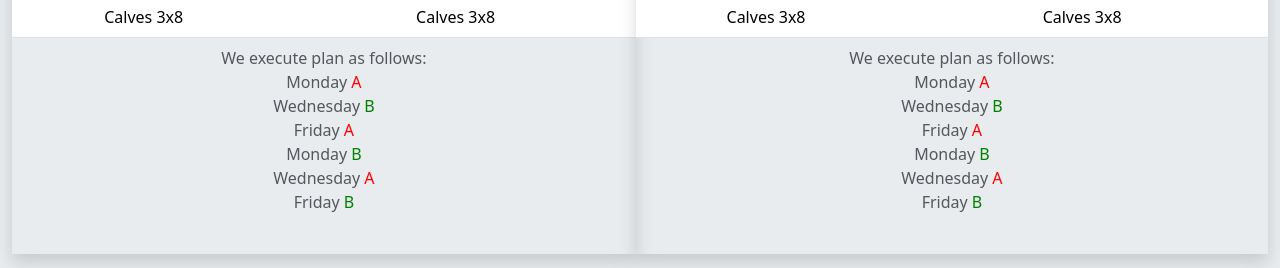
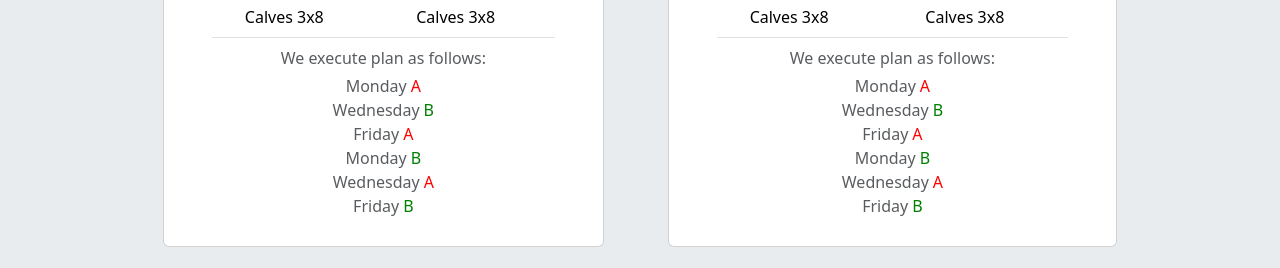
Before and after one commit to FruGosky/engineer, a React (Create React App) app: page /exercises/beginners-plan in a window 1280 px wide. Shown: the part 479-747 px from the top of the page. Built offline with nearby package versions, Linux system fonts and the light colour scheme; no server answers.

Commit message:
style(PlanForBeginners): plans added to the card

```diff
--- a/src/pages/Exercises/content/PlanForBeginnersMan.tsx
+++ b/src/pages/Exercises/content/PlanForBeginnersMan.tsx
@@ -48,12 +48,13 @@ export default function PlanForBeginnersMan() {
 	);
 
 	return (
-		<div className="mt-5 card-body shadow">
-			<h2 className="text-center">{TRANSLATED_MEN}</h2>
-			<table className="table text-center">
+		<div className="mt-5 pt-2 pb-0 card">
+			<div className="card-body">
+				<h2 className="text-center card-title">{TRANSLATED_MEN}</h2>
+				<table className="table text-center m-0">
 					<caption className="text-center">
 						{TRANSLATED_CAPTION}:
-					<ul className="list-unstyled">
+						<ul className="list-unstyled m-1">
 							<li>
 								<span>
 									{TRANSLATED_MONDAY}
@@ -131,5 +132,6 @@ export default function PlanForBeginnersMan() {
 					</tbody>
 				</table>
 			</div>
+		</div>
 	);
 }
--- a/src/pages/Exercises/content/PlanForBeginnersWoman.tsx
+++ b/src/pages/Exercises/content/PlanForBeginnersWoman.tsx
@@ -51,12 +51,13 @@ export default function PlanForBeginnersWoman() {
 	);
 
 	return (
-		<div className="mt-5 card-body shadow">
-			<h2 className="text-center">{TRANSLATED_WOMEN}</h2>
-			<table className="table text-center">
+		<div className="mt-5 pt-2 pb-0 card">
+			<div className="card-body">
+				<h2 className="text-center card-title">{TRANSLATED_WOMEN}</h2>
+				<table className="table text-center m-0">
 					<caption className="text-center">
 						{`${TRANSLATED_CAPTION}:`}
-					<ul className="list-unstyled">
+						<ul className="list-unstyled m-1">
 							<li>
 								<span>
 									{TRANSLATED_MONDAY}
@@ -134,5 +135,6 @@ export default function PlanForBeginnersWoman() {
 					</tbody>
 				</table>
 			</div>
+		</div>
 	);
 }
```
Lines whose indentation alone changed are shown as unchanged.
